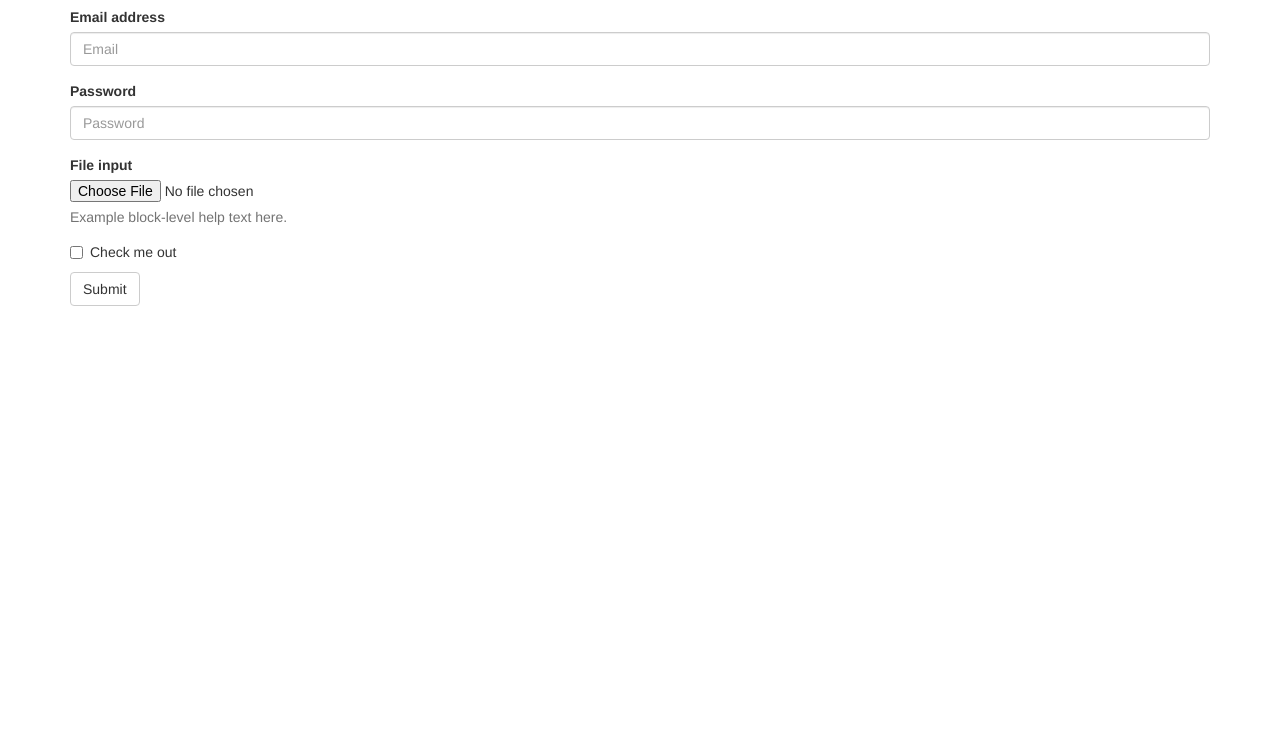
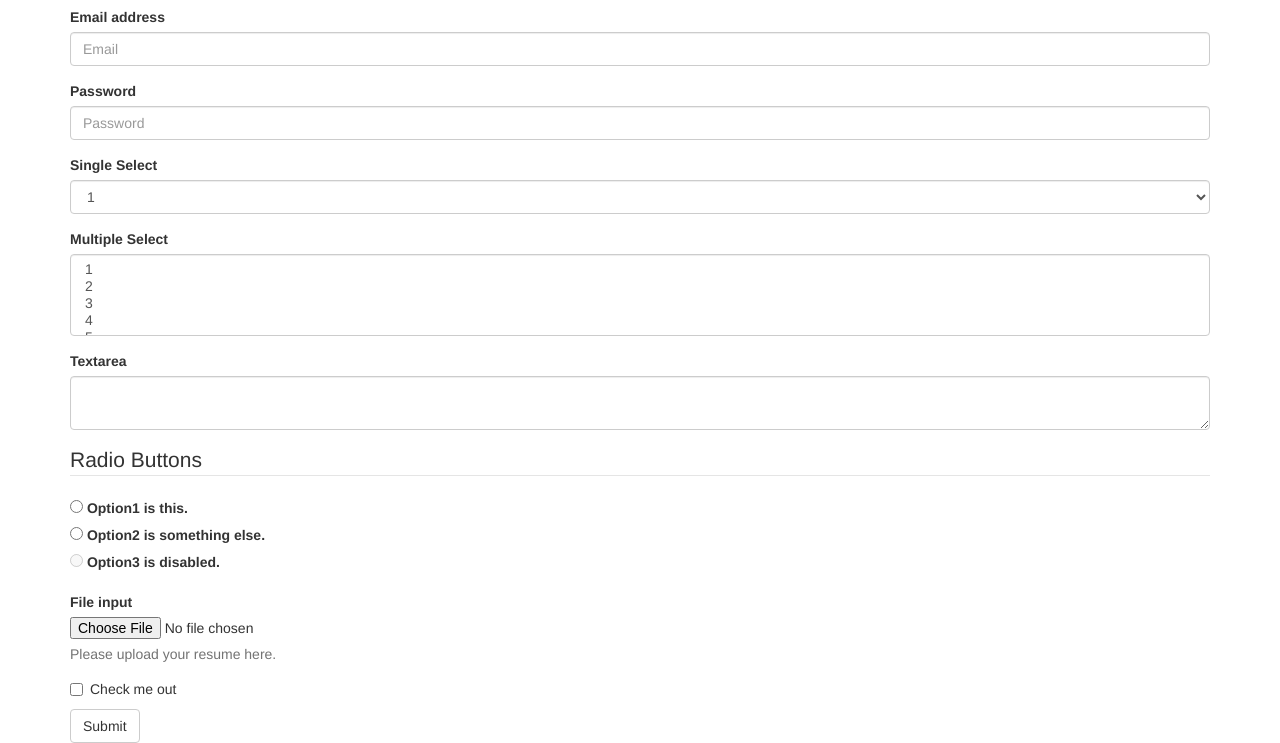
Before and after one commit to mariam2624/Django-Bootcamp, a plain HTML site: page Bootstrap Practice/form.html in a window 1280 px wide. Shown: the part 63-806 px from the top of the page. Drawn offline with nearby package versions, Linux system fonts and the light colour scheme.

Commit message:
Update form.html

```diff
--- a/Bootstrap Practice/form.html
+++ b/Bootstrap Practice/form.html
@@ -17,10 +17,69 @@
           <label for="exampleInputPassword1">Password</label>
           <input type="password" class="form-control" id="exampleInputPassword1" placeholder="Password">
         </div>
+
+        <div class="form-group">
+        <label for="exampleSelect1">Single Select</label>
+        <select class="form-control" id="exampleSelect1">
+          <option>1</option>
+          <option>2</option>
+          <option>3</option>
+          <option>4</option>
+          <option>5</option>
+        </select>
+        </div>
+
+        <div class="form-group">
+        <label for="exampleSelect1">Multiple Select</label>
+        <select multiple class="form-control" id="exampleSelect1">
+          <option>1</option>
+          <option>2</option>
+          <option>3</option>
+          <option>4</option>
+          <option>5</option>
+        </select>
+        </div>
+
+        <div class="form-group">
+          <label for="exampleTextarea">Textarea</label>
+          <textarea class="form-control" id="exampleTextarea" ></textarea>
+
+        </div>
+
+        <fieldset class="form-group">
+          <legend>Radio Buttons</legend>
+          <div class="form-check">
+            <label class="form-check-label">
+              <input type="radio" class="form-check-input" name="optionsRadios" id="optionsRadios1" value="option1">
+              Option1 is this.
+            </label>
+          </div>
+
+          <div class="form-check">
+            <label class="form-check-label">
+              <input type="radio" class="form-check-input" name="optionsRadios" id="optionsRadios2" value="option2">
+              Option2 is something else.
+            </label>
+          </div>
+
+          <div class="form-check">
+            <label class="form-check-label">
+              <input type="radio" class="form-check-input" name="optionsRadios" id="optionsRadios3" value="option3" disabled>
+              Option3 is disabled.
+            </label>
+          </div>
+
+
+
+
+        </fieldset>
+
+
+
         <div class="form-group">
           <label for="exampleInputFile">File input</label>
           <input type="file" id="exampleInputFile">
-          <p class="help-block">Example block-level help text here.</p>
+          <p class="help-block">Please upload your resume here.</p>
         </div>
         <div class="checkbox">
           <label>
```
